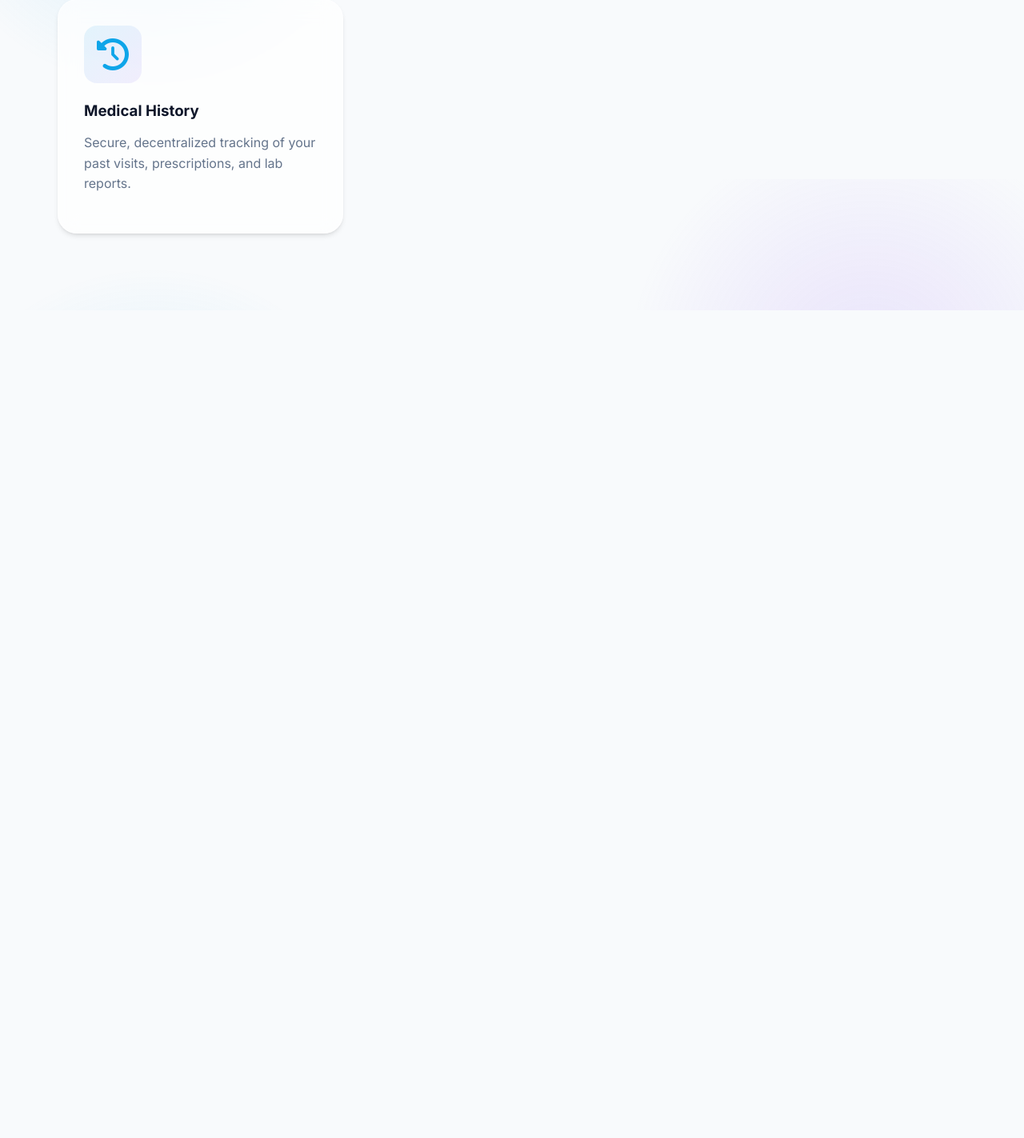
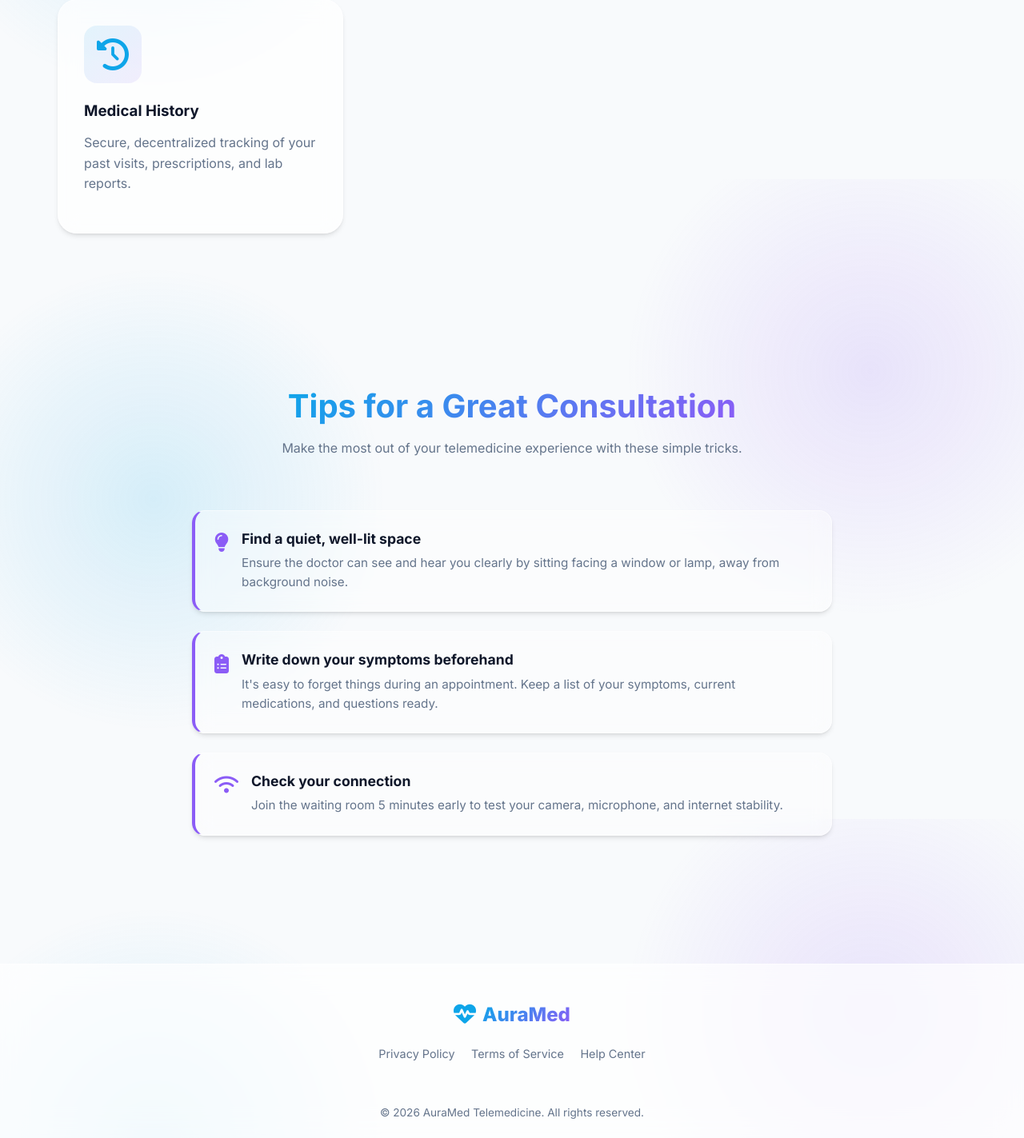
Before and after one commit to usrzinu/telemedicine-video-platform, a PHP site: page / in a window 1280 px wide; the page is wider, and only the part inside the window is pictured. Shown: the part 1376-2799 px from the top of that part at 80% size. Before the commit the page ends 1764 px from the top of that part, so only its background shows below. Run offline with PHP 8.4, Linux system fonts and the light colour scheme.

Commit message:
feat: implement admin login portal with centralized CSS styling and shared JS utilities

```diff
--- a/css/style.css
+++ b/css/style.css
@@ -395,3 +395,83 @@ nav.scrolled {
     flex-direction: column;
   }
 }
+
+/* Footer Section */
+footer {
+  background: var(--surface);
+  backdrop-filter: blur(16px);
+  border-top: 1px solid var(--glass-border);
+  padding: 3rem 2rem 1.5rem;
+  margin-top: 4rem;
+  text-align: center;
+}
+
+.footer-content {
+  max-width: 1200px;
+  margin: 0 auto;
+  display: flex;
+  flex-direction: column;
+  gap: 1.5rem;
+  align-items: center;
+}
+
+.footer-links a {
+  color: var(--text-muted);
+  font-size: 0.9rem;
+  margin: 0 0.5rem;
+  transition: color 0.2s;
+}
+
+.footer-links a:hover {
+  color: var(--primary);
+}
+
+.footer-bottom {
+  margin-top: 2rem;
+  font-size: 0.85rem;
+  color: var(--text-muted);
+}
+
+/* Tips Section */
+.tips-grid {
+  display: flex;
+  flex-direction: column;
+  gap: 1.5rem;
+  max-width: 800px;
+  margin: 0 auto;
+}
+
+.tip-item {
+  display: flex;
+  align-items: flex-start;
+  gap: 1rem;
+  padding: 1.5rem;
+  background: rgba(255, 255, 255, 0.4);
+  border-radius: var(--radius-lg);
+  border-left: 4px solid var(--secondary);
+  transition: transform 0.2s ease;
+}
+
+[data-theme="dark"] .tip-item {
+  background: rgba(30, 41, 59, 0.4);
+}
+
+.tip-item:hover {
+  transform: translateX(5px);
+}
+
+.tip-item i {
+  font-size: 1.5rem;
+  color: var(--secondary);
+  margin-top: 0.2rem;
+}
+
+.tip-item-content h3 {
+  font-size: 1.1rem;
+  margin-bottom: 0.5rem;
+}
+
+.tip-item-content p {
+  margin-bottom: 0;
+  font-size: 0.95rem;
+}
--- a/index.html
+++ b/index.html
@@ -86,6 +86,58 @@
         </div>
     </section>
 
+    <!-- Patient Tips Series -->
+    <section class="features" id="tips">
+        <div class="section-title">
+            <h2><span class="text-gradient">Tips for a Great Consultation</span></h2>
+            <p>Make the most out of your telemedicine experience with these simple tricks.</p>
+        </div>
+
+        <div class="tips-grid">
+            <div class="tip-item glass">
+                <i class="fa-solid fa-lightbulb"></i>
+                <div class="tip-item-content">
+                    <h3>Find a quiet, well-lit space</h3>
+                    <p>Ensure the doctor can see and hear you clearly by sitting facing a window or lamp, away from background noise.</p>
+                </div>
+            </div>
+            <div class="tip-item glass">
+                <i class="fa-solid fa-clipboard-list"></i>
+                <div class="tip-item-content">
+                    <h3>Write down your symptoms beforehand</h3>
+                    <p>It's easy to forget things during an appointment. Keep a list of your symptoms, current medications, and questions ready.</p>
+                </div>
+            </div>
+            <div class="tip-item glass">
+                <i class="fa-solid fa-wifi"></i>
+                <div class="tip-item-content">
+                    <h3>Check your connection</h3>
+                    <p>Join the waiting room 5 minutes early to test your camera, microphone, and internet stability.</p>
+                </div>
+            </div>
+        </div>
+    </section>
+
+    <!-- Footer -->
+    <footer>
+        <div class="footer-content">
+            <a href="index.html" class="logo">
+                <i class="fa-solid fa-heart-pulse"></i>
+                <span class="text-gradient">AuraMed</span>
+            </a>
+
+            <div class="footer-links">
+                <a href="#">Privacy Policy</a>
+                <a href="#">Terms of Service</a>
+                <a href="#">Help Center</a>
+            </div>
+
+            <div class="footer-bottom">
+                &copy; <script>document.write(new Date().getFullYear())</script> AuraMed Telemedicine. All rights reserved.
+            </div>
+        </div>
+    </footer>
+
     <!-- Scripts -->
     <script src="js/main.js"></script>
 </body>
--- a/js/main.js
+++ b/js/main.js
@@ -50,14 +50,24 @@ if (navbar) {
     });
 }
 
+// Extract URL role parameter globally and apply to the dropdown
+document.addEventListener('DOMContentLoaded', () => {
+    const urlParams = new URLSearchParams(window.location.search);
+    const role = urlParams.get('role');
+    const roleSelect = document.getElementById('roleSelect');
+    if(role && roleSelect) {
+        roleSelect.value = role;
+    }
+});
+
 // Simple Form Handling (Prevent actual submission for frontend demo)
 const loginForm = document.getElementById('loginForm');
 if (loginForm) {
     loginForm.addEventListener('submit', (e) => {
         e.preventDefault();
-        // In a real app we'd authenticate. For now, pretend patient login
         const email = document.getElementById('email').value;
-        alert(`Authentication mock: Logging in ${email}... \n(Dashboard UI coming next!)`);
+        const role = document.getElementById('roleSelect') ? document.getElementById('roleSelect').value : 'Patient';
+        alert(`Authentication mock: Logging into ${role} portal with ${email}... \n(Dashboard UI coming next!)`);
     });
 }
 
```
Also changed, not shown: admin-login.html (added, +79 -0 lines), login.html (+28 -2 lines), signup.html (+20 -12 lines).
